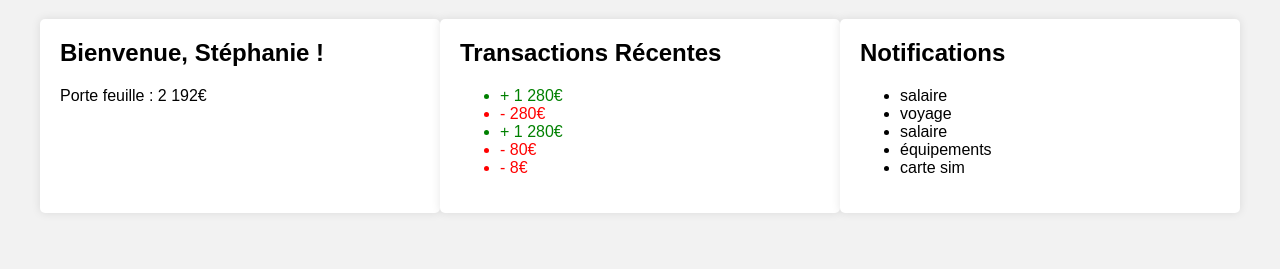
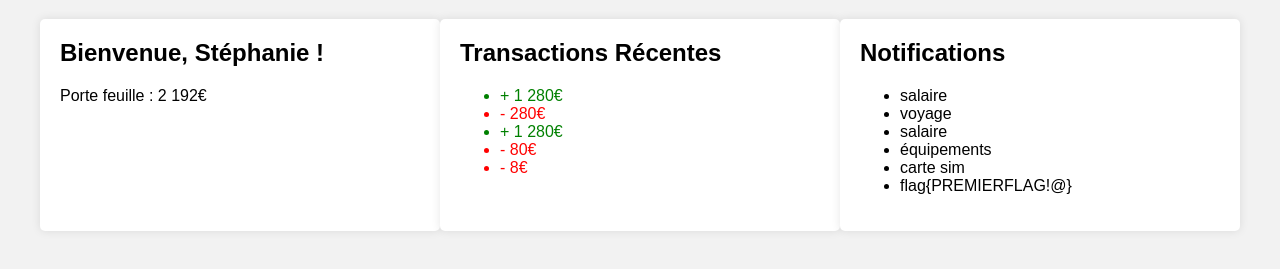
Before and after one commit to ctf-kryptos/ctf-inv-findher, a plain HTML site: page mabanque-stephanie.html in a window 1280 px wide. Shown: the part 99-368 px from the top of the page. Drawn offline with Linux system fonts and the light colour scheme.

Commit message:
Add files via upload

```diff
--- a/mabanque-stephanie.html
+++ b/mabanque-stephanie.html
@@ -74,6 +74,7 @@
           <li>salaire</li>
           <li>équipements</li>
           <li>carte sim</li>
+          <li>flag{PREMIERFLAG!@}</li>
         </ul>
       </div>
     </div>
```
